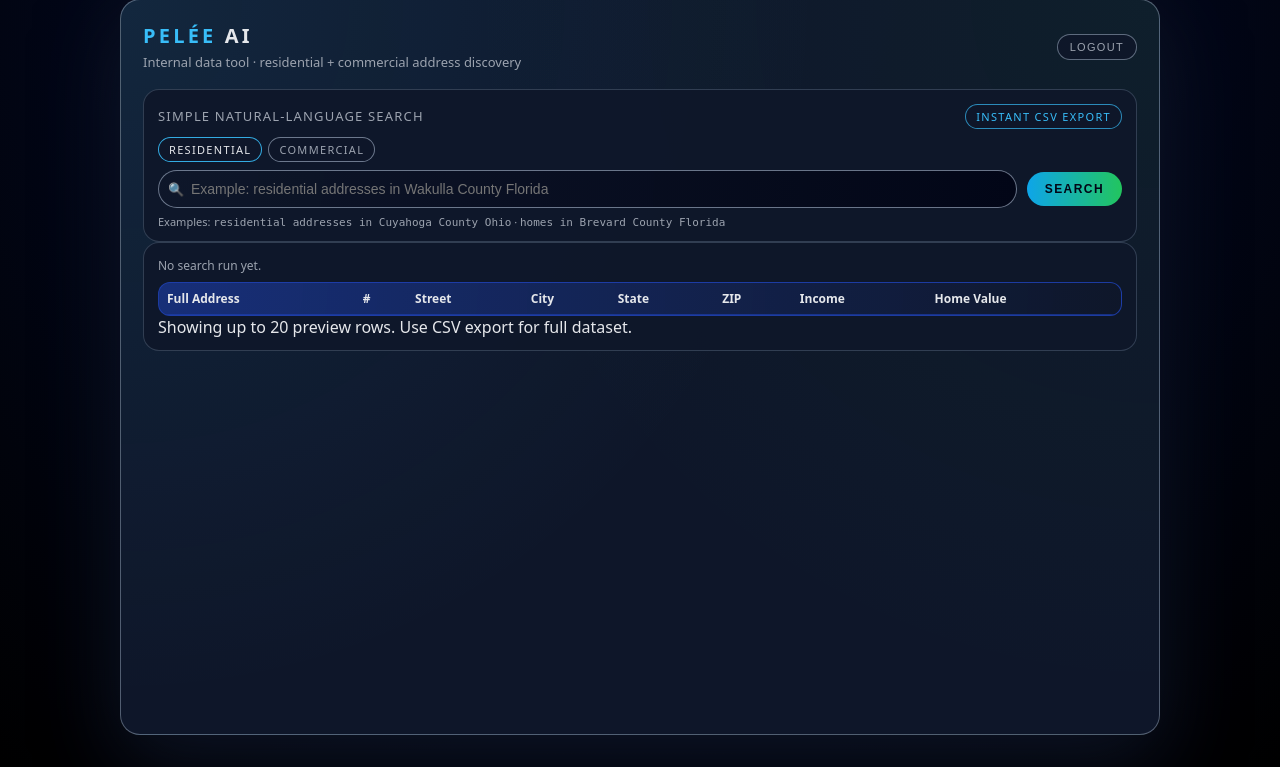
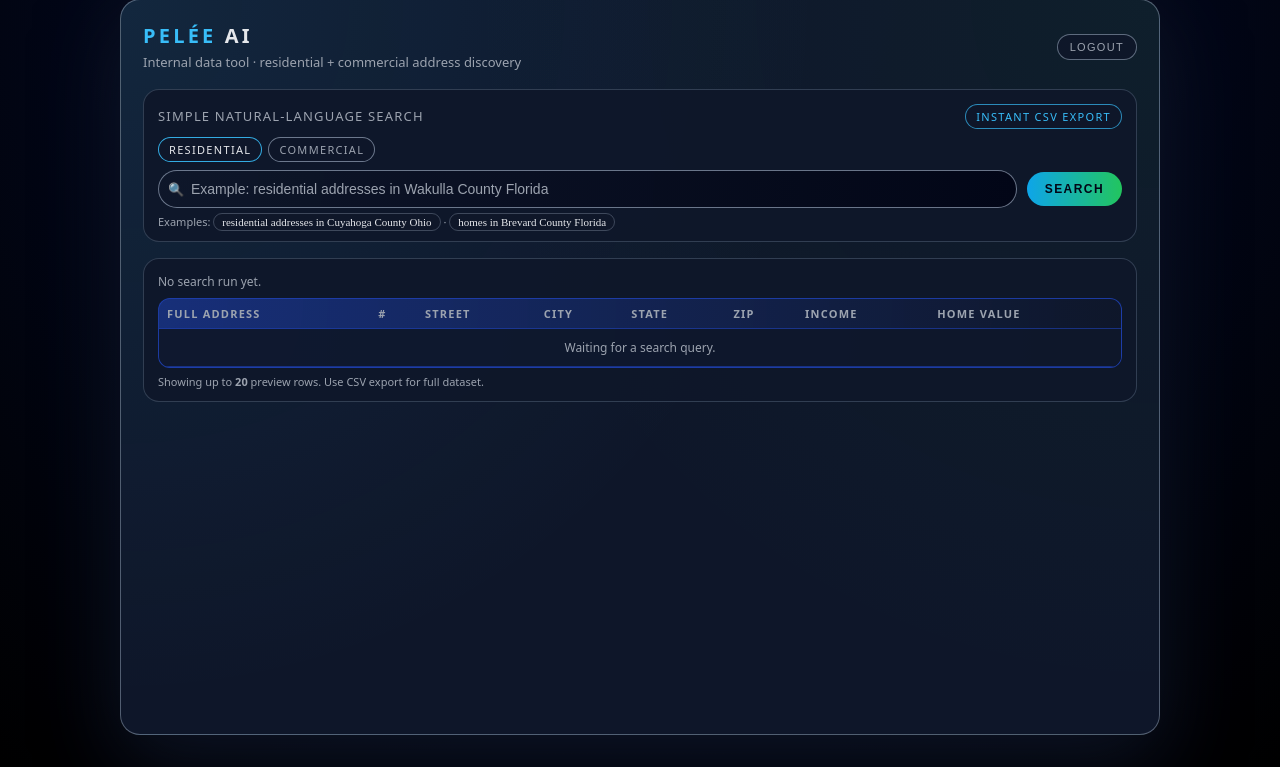
Before and after one commit to ccjackb22/Pelee.Residential, a Flask app: page / in a window 1280 px wide. Shown: the part 33-800 px from the top of the page. Run offline with Flask 3, Linux system fonts and the light colour scheme; the visitor is signed in with stand-in values (Sample User, id 1); lists and menus that the app fills with data are empty.

Commit message:
Update index.html

```diff
--- a/templates/index.html
+++ b/templates/index.html
@@ -67,7 +92,16 @@
             cursor: pointer;
         }
 
-        .btn-ghost:hover { border-color: rgba(148,163,184,1); color: #e5e7eb; }
+        .btn-ghost:hover {
+            border-color: rgba(148,163,184,1);
+            color: #e5e7eb;
+        }
+
+        main {
+            display: flex;
+            flex-direction: column;
+            gap: 16px;
+        }
 
         .panel {
             border-radius: 16px;
@@ -144,6 +162,11 @@
             background: radial-gradient(circle at top left, rgba(15,23,42,0.95), #020617);
             color: var(--text-main);
             font-size: 14px;
+            outline: none;
+        }
+
+        .search-input::placeholder {
+            color: var(--text-muted);
         }
 
         .search-icon {
@@ -169,6 +192,25 @@
             white-space: nowrap;
         }
 
+        .btn-primary:hover {
+            filter: brightness(1.05);
+        }
+
+        .hint-row {
+            margin-top: 6px;
+            font-size: 11px;
+            color: var(--text-muted);
+        }
+
+        .hint-row code {
+            font-family: ui-monospace;
+            background: rgba(15,23,42,0.8);
+            border-radius: 999px;
+            padding: 2px 8px;
+            border: 1px solid rgba(148,163,184,0.35);
+            color: #e5e7eb;
+        }
+
         .error {
             margin-top: 8px;
             font-size: 12px;
@@ -209,6 +275,25 @@
             text-align: left;
         }
 
+        .results-table th {
+            font-size: 11px;
+            color: #9ca3af;
+            text-transform: uppercase;
+            letter-spacing: 0.11em;
+        }
+
+        .results-table tbody tr:nth-child(even) {
+            background: rgba(15,23,42,0.85);
+        }
+
+        .results-table tbody tr:nth-child(odd) {
+            background: rgba(15,23,42,0.93);
+        }
+
+        .results-table tbody tr:hover {
+            background: rgba(15,23,42,1);
+        }
+
         .metric-pill {
             display: inline-block;
             border-radius: 999px;
@@ -224,19 +309,54 @@
             color: #bfdbfe;
             background: rgba(30,64,175,0.85);
         }
+
+        .subtext {
+            margin-top: 6px;
+            font-size: 11px;
+            color: var(--text-muted);
+        }
+
+        .mode-row {
+            display: inline-flex;
+            gap: 6px;
+            margin-bottom: 8px;
+        }
+
+        .mode-pill {
+            font-size: 11px;
+            letter-spacing: 0.12em;
+            text-transform: uppercase;
+            border-radius: 999px;
+            border: 1px solid rgba(148,163,184,0.7);
+            padding: 4px 10px;
+            background: rgba(15,23,42,0.9);
+            color: var(--text-muted);
+            cursor: pointer;
+        }
+
+        .mode-pill.active {
+            border-color: rgba(56,189,248,0.9);
+            background: rgba(15,23,42,1);
+            color: #e5e7eb;
+        }
+
+        .mode-row input { display:none; }
     </style>
 </head>
 
 <body>
 <div class="shell">
+
     <header>
         <div class="brand-block">
             <div class="logo"><span>PELÉE</span> AI</div>
             <div class="tagline">Internal data tool · residential + commercial address discovery</div>
         </div>
-        <form action="{{ url_for('logout') }}" method="GET">
-            <button type="submit" class="btn-ghost">Logout</button>
-        </form>
+        <div class="user-actions">
+            <form action="{{ url_for('logout') }}" method="GET">
+                <button type="submit" class="btn-ghost">Logout</button>
+            </form>
+        </div>
     </header>
 
     <main>
@@ -248,21 +368,16 @@
                 <div class="pill">Instant CSV export</div>
             </div>
 
-            <!-- FORM FIXED -->
-            <form method="POST" action="{{ url_for('search') }}?mode={{ mode }}">
-                <input type="hidden" name="mode" value="{{ mode }}">
-
+            <form method="POST" action="{{ url_for('search') }}">
                 <div class="mode-row">
                     <label class="mode-pill {% if mode != 'commercial' %}active{% endif %}">
                         <input type="radio" name="mode" value="residential"
-                               {% if mode != 'commercial' %}checked{% endif %}
-                               onchange="window.location='/?mode=residential'">
+                               {% if mode != 'commercial' %}checked{% endif %}>
                         Residential
                     </label>
                     <label class="mode-pill {% if mode == 'commercial' %}active{% endif %}">
                         <input type="radio" name="mode" value="commercial"
-                               {% if mode == 'commercial' %}checked{% endif %}
-                               onchange="window.location='/?mode=commercial'">
+                               {% if mode == 'commercial' %}checked{% endif %}>
                         Commercial
                     </label>
                 </div>
@@ -282,7 +398,7 @@
                 </div>
             </form>
 
-            <div class="hint-row" style="font-size:11px; color:var(--text-muted); margin-top:6px;">
+            <div class="hint-row">
                 {% if mode == 'commercial' %}
                     Examples:
                     <code>pharmacies in Palo Alto</code> ·
@@ -304,23 +420,23 @@
         </section>
 
         {% if mode == 'residential' %}
-
         <!-- RESIDENTIAL RESULTS -->
         <section class="panel">
             <div class="results-header">
                 <div>
                     {% if location %}
-                        <strong>{{ shown }}</strong> of <strong>{{ total }}</strong>
-                        matches in <strong>{{ location }}</strong>
+                        <strong>{{ shown }}</strong> of
+                        <strong>{{ total }}</strong> matches in
+                        <strong>{{ location }}</strong>
                     {% else %}
                         No search run yet.
                     {% endif %}
                 </div>
 
                 {% if download_available %}
-                <form method="POST" action="{{ url_for('download_csv') }}">
+                <form class="download-form" method="POST" action="{{ url_for('download_csv') }}">
                     <input type="hidden" name="query" value="{{ query }}">
-                    <button class="btn-secondary">⬇️ Download full CSV</button>
+                    <button type="submit" class="btn-secondary">⬇️ Download full CSV</button>
                 </form>
                 {% endif %}
             </div>
@@ -348,29 +466,60 @@
                             <td>{{ r.city }}</td>
                             <td>{{ r.state }}</td>
                             <td>{{ r.zip }}</td>
-                            <td>{% if r.income %}<span class="metric-pill income">${{ "%,.0f"|format(r.income) }}</span>{% endif %}</td>
-                            <td>{% if r.home_value %}<span class="metric-pill">${{ "%,.0f"|format(r.home_value) }}</span>{% endif %}</td>
+
+                            <td>
+                                {% if r.income %}
+                                    <span class="metric-pill income">
+                                        ${{ "{:,.0f}".format(r.income) }}
+                                    </span>
+                                {% endif %}
+                            </td>
+
+                            <td>
+                                {% if r.home_value %}
+                                    <span class="metric-pill">
+                                        ${{ "{:,.0f}".format(r.home_value) }}
+                                    </span>
+                                {% endif %}
+                            </td>
                         </tr>
                         {% endfor %}
+                    {% else %}
+                        <tr>
+                            <td colspan="8" style="text-align:center; color:var(--text-muted); padding:10px;">
+                                {% if location %}
+                                    No preview results.
+                                {% else %}
+                                    Waiting for a search query.
+                                {% endif %}
+                            </td>
+                        </tr>
+                    {% endif %}
+
                     </tbody>
                 </table>
             </div>
 
-            <div class="subtext">Showing up to 20 preview rows. Use CSV export for full dataset.</div>
+            <div class="subtext">
+                Showing up to <strong>20</strong> preview rows.
+                Use CSV export for full dataset.
+            </div>
         </section>
 
         {% else %}
-
         <!-- COMMERCIAL RESULTS -->
         <section class="panel">
             <div class="results-header">
-                <div>
-                    {% if commercial_results %}
-                        Showing <strong>{{ commercial_results|length }}</strong> results for <strong>{{ query }}</strong>
+                {% if commercial_results %}
+                    Showing <strong>{{ commercial_results|length }}</strong> results for
+                    <strong>{{ query }}</strong>
+                {% else %}
+                    {% if query %}
+                        No commercial results found.
                     {% else %}
-                        {% if query %}No commercial matches found.{% else %}No search run yet.{% endif %}
+                        No search run yet.
                     {% endif %}
-                </div>
+                {% endif %}
             </div>
 
             <div class="results-table-wrap">
@@ -385,26 +534,37 @@
                         </tr>
                     </thead>
                     <tbody>
+
+                    {% if commercial_results %}
                         {% for r in commercial_results %}
                         <tr>
                             <td>{{ r.Name }}</td>
                             <td>{{ r.Address }}</td>
                             <td>{{ r.Phone }}</td>
                             <td>
-                                {% if r.Website != 'N/A' %}
-                                    <a href="{{ r.Website }}" target="_blank" style="color:#93c5fd;">Website</a>
-                                {% else %}N/A{% endif %}
+                                {% if r.Website != "N/A" %}
+                                    <a href="{{ r.Website }}" style="color:#93c5fd;" target="_blank">Website</a>
+                                {% else %} N/A {% endif %}
                             </td>
                             <td>{{ r.Hours }}</td>
                         </tr>
                         {% endfor %}
+                    {% else %}
+                        <tr>
+                            <td colspan="5" style="text-align:center; color:var(--text-muted); padding:10px;">
+                                No results.
+                            </td>
+                        </tr>
+                    {% endif %}
+
                     </tbody>
                 </table>
             </div>
 
-            <div class="subtext">Commercial results are powered by Google Places.</div>
+            <div class="subtext">
+                Commercial lookups are powered by Google Places.
+            </div>
         </section>
-
         {% endif %}
 
     </main>
```
Also changed, not shown: other parts of templates/index.html (+67 -31 lines).
